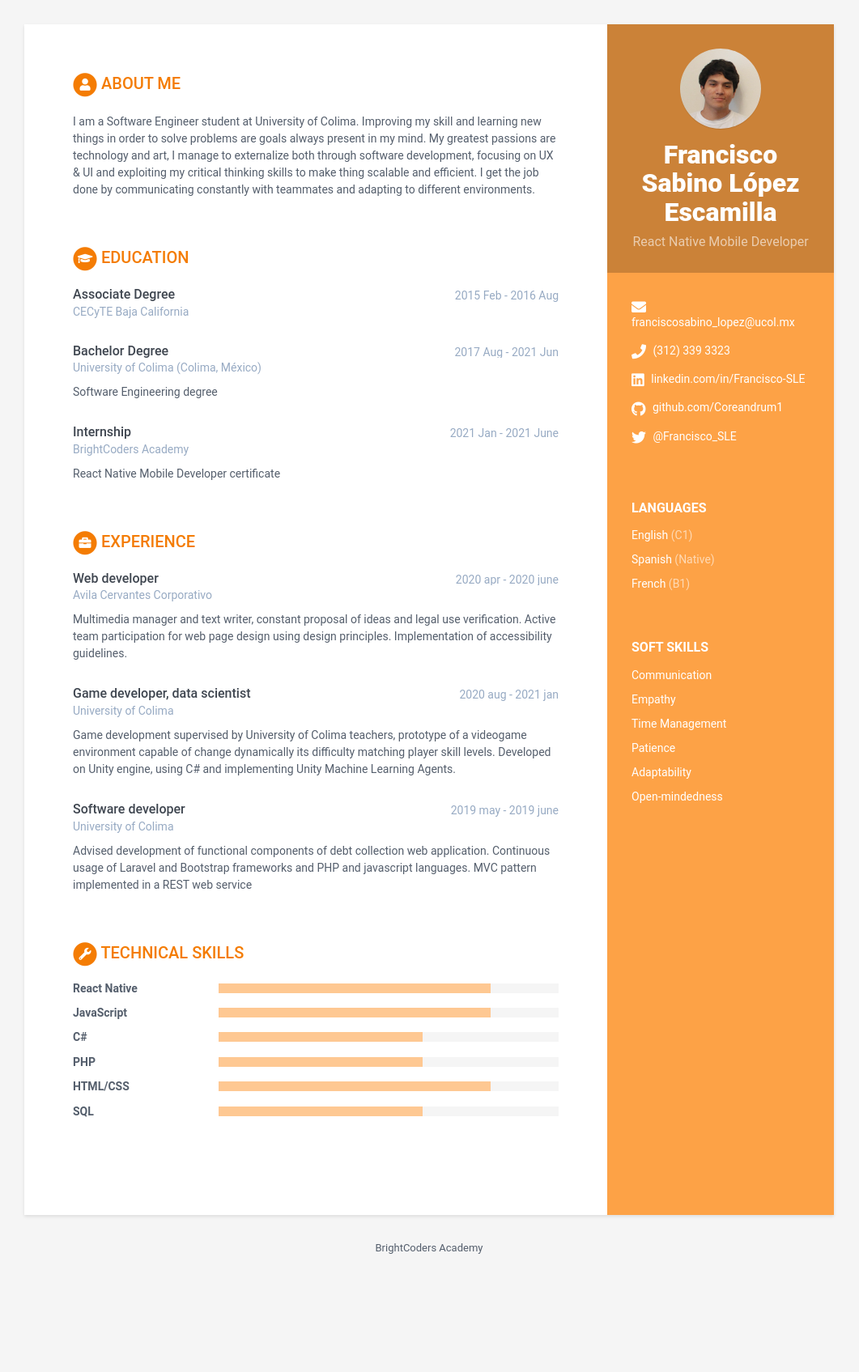
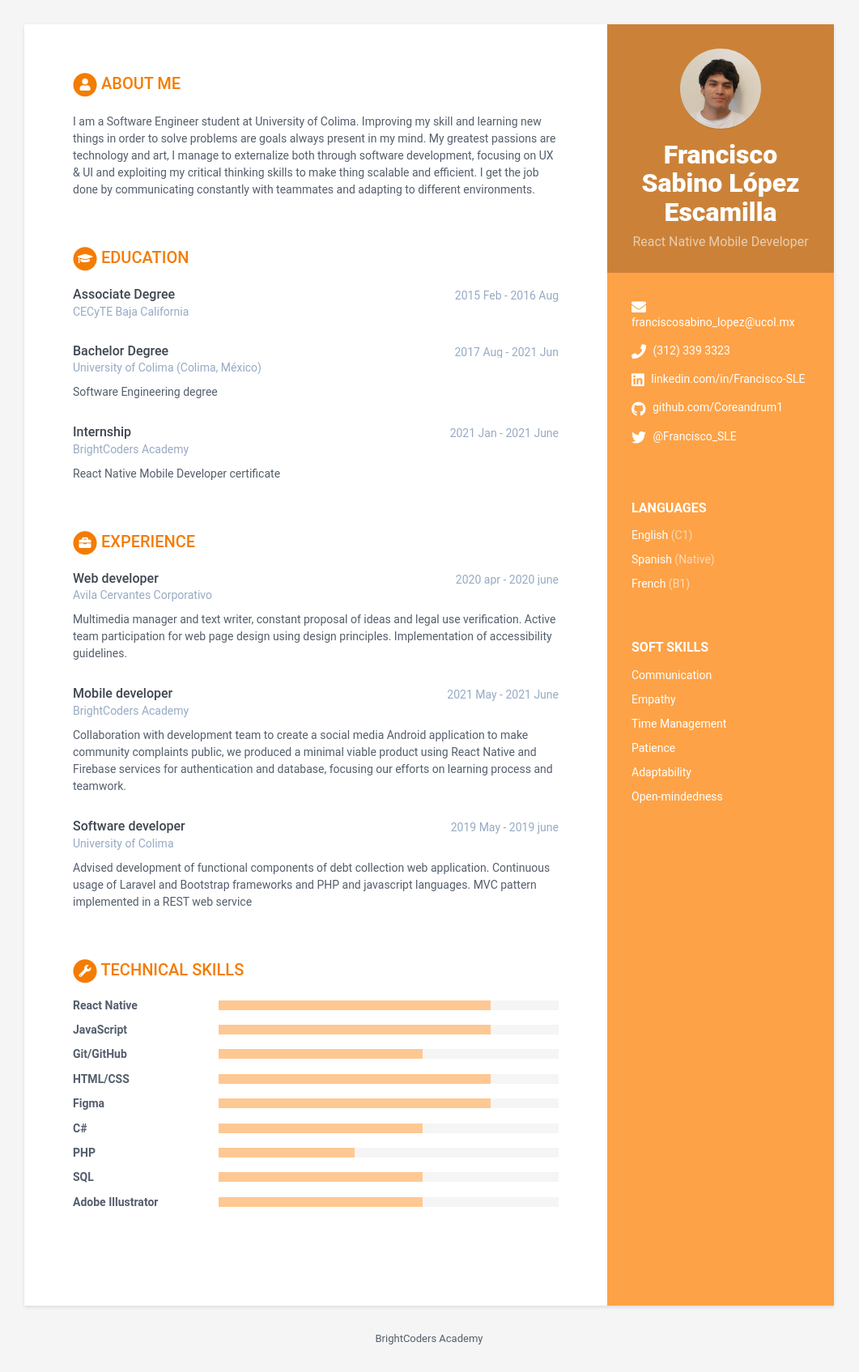
Before and after one commit to BC-MAR-21-RN/kata-resume-Coreandrum1, a Jekyll site: the page built from index.html, in a window 1280 px wide. Shown: the whole page at 81% size, without its empty margins (110-1171 px from the left). Built offline with Jekyll 4.4.1, drawn with Linux system fonts in a browser that asks for light colours; before the commit the page ends 1583 px from its top, so only the background shows below that.

Commit message:
update 2.2

```diff
--- a/_data/data.yml
+++ b/_data/data.yml
@@ -92,15 +92,14 @@ experiences:
       Multimedia manager and text writer, constant proposal of ideas and legal use verification.
       Active team participation for web page design using design principles. Implementation of accessibility guidelines.
 
-  - role: Game developer, data scientist
-    time: 2020 aug - 2021 jan
-    company: University of Colima
+  - role: Mobile developer
+    time: 2021 May - 2021 June
+    company: BrightCoders Academy
     details: |
-      Game development supervised by University of Colima teachers, prototype of a videogame environment capable of change dynamically its difficulty matching player skill levels.
-      Developed on Unity engine, using C# and implementing Unity Machine Learning Agents.
+      Collaboration with development team to create a social media Android application to make community complaints public, we produced a minimal viable product using React Native and Firebase services for authentication and database, focusing our efforts on learning process and teamwork.
 
   - role: Software developer
-    time: 2019 may - 2019 june
+    time: 2019 May - 2019 june
     company: University of Colima
     details: |
       Advised development of functional components of debt collection web application. Continuous usage of Laravel and Bootstrap frameworks and PHP and javascript languages. MVC pattern implemented in a REST web service
@@ -123,16 +122,25 @@ skills:
     - name: JavaScript
       level: 80%
 
-    - name: C#
-      level: 60%
-
-    - name: PHP
+    - name: Git/GitHub
       level: 60%
 
     - name: HTML/CSS
       level: 80%
 
+    - name: Figma
+      level: 80%
+
+    - name: C#
+      level: 60%
+
+    - name: PHP
+      level: 40%
+
     - name: SQL
+      level: 60%
+
+    - name: Adobe Illustrator
       level: 60%
 
 # NO MODIFICAR
```
